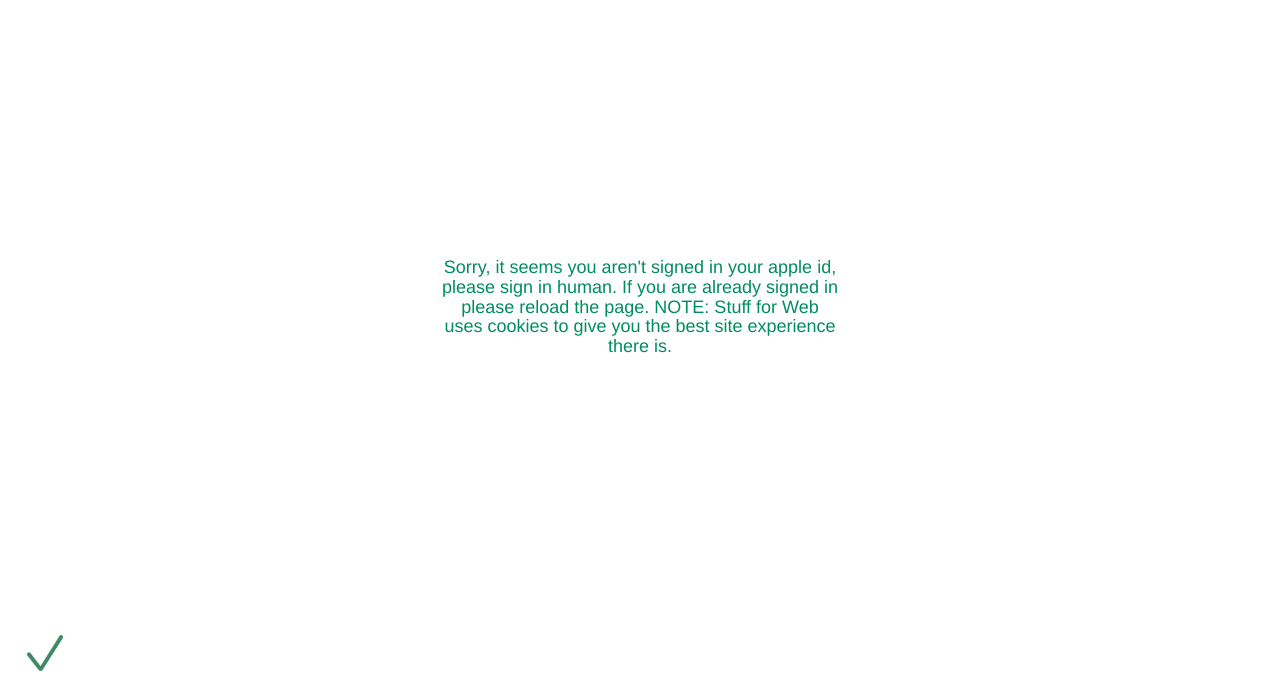
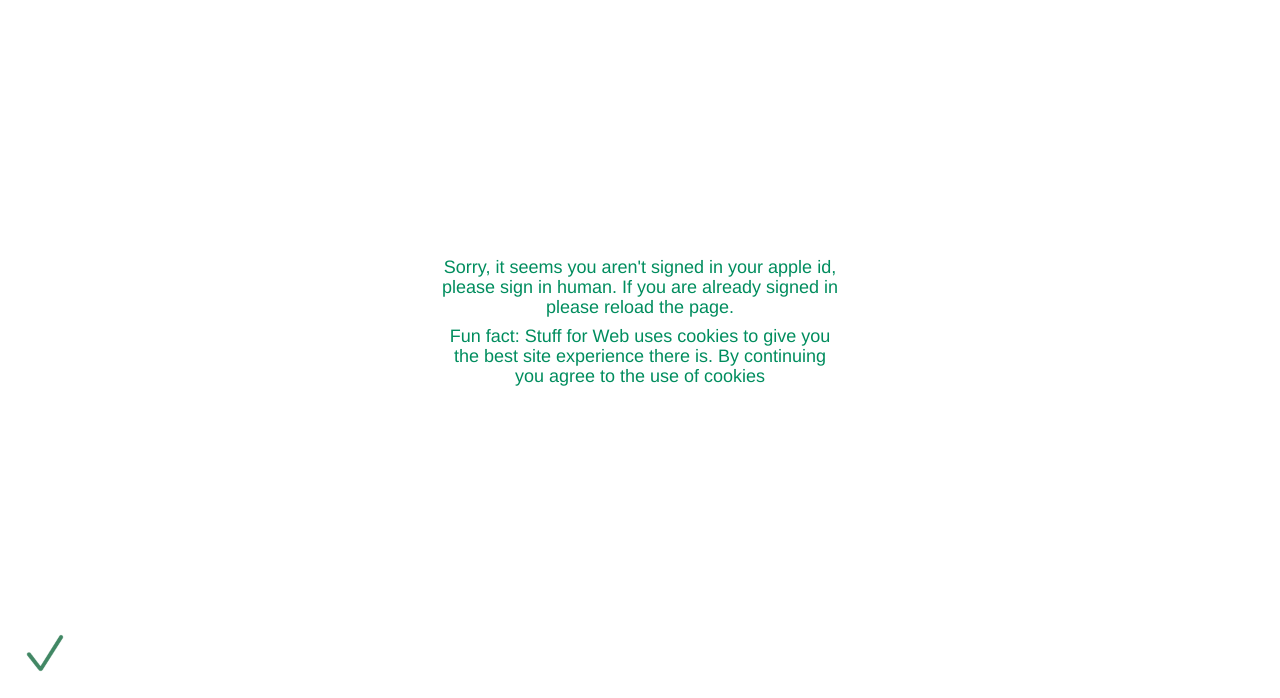
Before and after one commit to Dave861/StuffForWeb, a plain HTML site: page index.html in a window 1280 px wide. Shown: the part 102-800 px from the top of the page. Drawn offline with nearby package versions, Linux system fonts and the light colour scheme.

Commit message:
Update index.html

```diff
--- a/index.html
+++ b/index.html
@@ -162,10 +162,10 @@
         </div>
 	</div>
     <div id="mainArea">
-        <h4>Sorry, it seems you aren't signed in your apple id, please sign in human. If you are already signed in please reload the page. NOTE: Stuff for Web uses cookies to give you the best site experience there is.
-        </h4>
+        <h4>Sorry, it seems you aren't signed in your apple id, please sign in human. If you are already signed in please reload the page.</h4>
+	<h4>Fun fact: Stuff for Web uses cookies to give you the best site experience there is. By continuing you agree to the use of cookies</h4>
     </div>
-    <div id="content">
+    <div id="content"
       <h3>Tasks added from here will appear in the Web List section</h3>
      <input type="text" id="task" placeholder="Here comes your task"/>
     </div>
```
